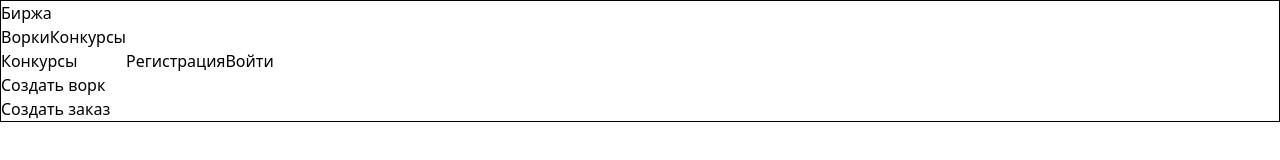
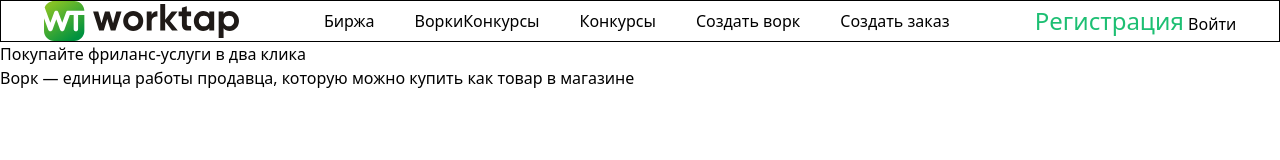
Before and after one commit to Behruz002-J/tailwind-design1, a website built with Vite: page index.html in a window 1280 px wide. Built offline with nearby package versions, Linux system fonts and the light colour scheme.

Commit message:
first commit

```diff
--- a/index.html
+++ b/index.html
@@ -8,11 +8,14 @@
   <link rel="stylesheet" href="./src/style.css">
   </head>
   <body>
-<header class="w-1320px border ">
+<header class="w-1320px border">
   <div class=" m-auto container">
     <div class="nav-wrapper">
-      <nav class=" flex items-center">
-        <ul>
+      <nav class="m-auto flex items-center justify-around">
+        <div>
+          <img src="./src/logo/worktap 1.svg" alt="">
+        </div>
+        <ul class="flex gap-10">
           <li>
             <a href="#"><span>Биржа</span></a>
           </li>
@@ -29,11 +32,21 @@
             <a href="#"><span>Создать заказ</span></a>
           </li>
         </ul>
-        <button>Регистрация</button>
-        <button>Войти</button>
+      <div class="btn gap-10">
+          <button class="text-2xl text-[#1DBF73]">Регистрация</button>
+        <button class=" bg-color:#1DBF73;">Войти</button>
+      </div>
       </nav>
     </div>
   </div>
 </header>
+<section class="hero">
+<div class="hero-item">
+  <div class="left">
+    <h1>Покупайте фриланс-услуги в два клика</h1>
+    <p>Ворк — единица работы продавца, которую можно купить как товар в магазине </p>
+  </div>
+</div>
+</section>
   </body>
 </html>
```
